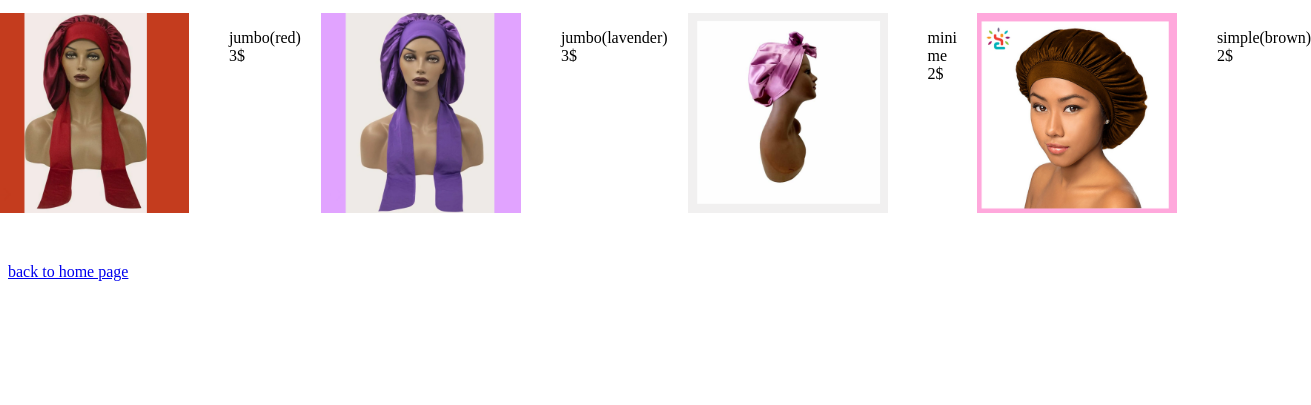
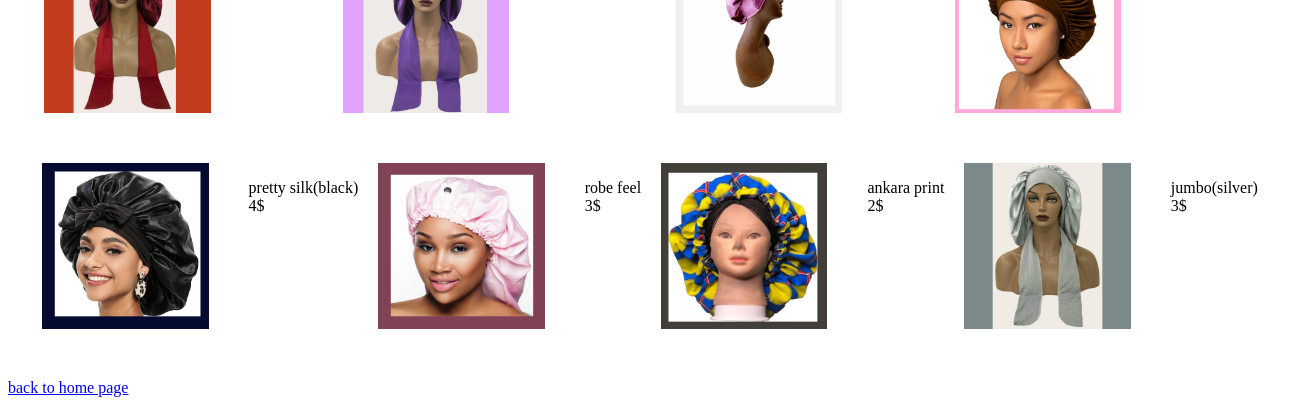
Before and after one commit to naomiconcept/Happy-Fashion, a plain HTML site: page service.html in a window 1280 px wide. Shown: the part 982-1387 px from the top of the page, 1311 px wide, since content can reach past the window. Before the commit the page ends 1271 px from the top, so only its background shows below. Drawn offline with Linux system fonts and the light colour scheme.

Commit message:
Happy Fashion

```diff
--- a/service.css
+++ b/service.css
@@ -90,8 +90,8 @@
     margin-left: 20px;
     margin-right: 20px;
     margin-bottom: 50px;
-    width: 200px;
-    height: 200px;
+    width: 13vw;
+    height: 13vw;
 }
 
 .first_row p{
@@ -109,8 +109,8 @@
     margin-left: 20px;
     margin-right: 20px;
     margin-bottom: 50px;
-    width: 200px;
-    height: 200px;
+    width: 13vw;
+    height: 13vw;
 }
 
 .second_row p{
@@ -127,11 +127,29 @@
     margin-left: 20px;
     margin-right: 20px;
     margin-bottom: 50px;
-    width: 200px;
-    height: 200px;
+    width: 13vw;
+    height: 13vw;
 }
 
 .third_row p{
     margin-left: 20px;
 
 }
+
+.fourth_row{
+    display: flex;
+    justify-content: center;
+}
+
+.fourth_row img{
+    margin-left: 20px;
+    margin-right: 20px;
+    margin-bottom: 50px;
+    width: 13vw;
+    height: 13vw;
+}
+
+.fourth_row p{
+    margin-left: 20px;
+
+}
--- a/service.html
+++ b/service.html
@@ -123,6 +123,20 @@
             <p>simple(brown) <br> 2$</p>
         </div>
 
+        <div class="fourth_row">
+            <img src="images/image49.png" alt="">
+            <p>pretty silk(black) <br> 4$</p>
+
+            <img src="images/image50.png" alt="">
+            <p>robe feel <br> 3$</p>
+
+            <img src="images/image51.png" alt="">
+            <p>ankara print <br> 2$</p>
+
+            <img src="images/image52.png" alt="">
+            <p>jumbo(silver) <br> 3$</p>
+        </div>
+
 
         <a href="index.html"> back to home page</a>
 
```
Also changed, not shown: images/image49.png (added), images/image50.png (added), images/image51.png (added), images/image52.png (added).
